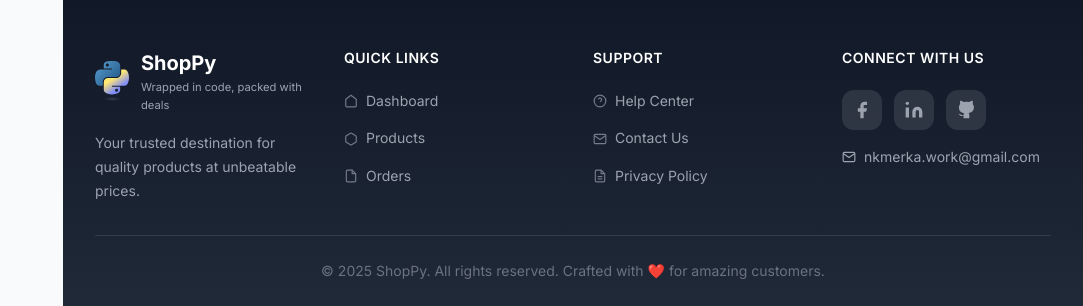
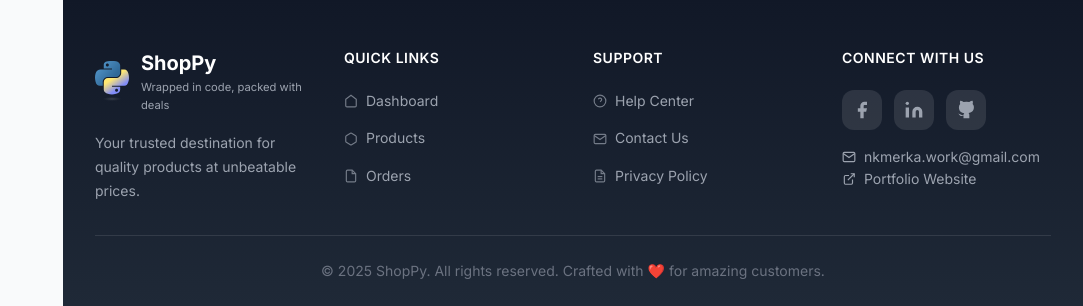
Before and after one commit to Siege365/E-Commerce-Order-Processing-System-Python, a Django app: page /orders/ in a window 1280 px wide. Shown: the part 1016-1322 px from the top of the page, without its empty margins (197-1280 px from the left). Run offline with Django 4.2, Linux system fonts and the light colour scheme; the visitor is signed in with stand-in values (Sample User, id 1); data that the repository does not hold is empty.

Commit message:
some changes

```diff
--- a/templates/layouts/default.html
+++ b/templates/layouts/default.html
@@ -154,6 +154,10 @@
                             <svg width="14" height="14" viewBox="0 0 24 24" fill="none" stroke="currentColor" stroke-width="2"><path d="M4 4h16c1.1 0 2 .9 2 2v12c0 1.1-.9 2-2 2H4c-1.1 0-2-.9-2-2V6c0-1.1.9-2 2-2z"></path><polyline points="22,6 12,13 2,6"></polyline></svg>
                             nkmerka.work@gmail.com
                         </p>
+                        <a class="footer-contact" href="https://siege365.github.io/PortfolioWebsite/" target="_blank" rel="noopener noreferrer" title="Visit Portfolio Website">
+                            <svg width="14" height="14" viewBox="0 0 24 24" fill="none" stroke="currentColor" stroke-width="2"><path d="M18 13v6a2 2 0 0 1-2 2H6a2 2 0 0 1-2-2V8a2 2 0 0 1 2-2h6"/><polyline points="15 3 21 3 21 9"/><line x1="10" y1="14" x2="21" y2="3"/></svg>
+                            Portfolio Website
+                        </a>
                     </div>
                 </div>
                 <div class="footer-bottom">
```
